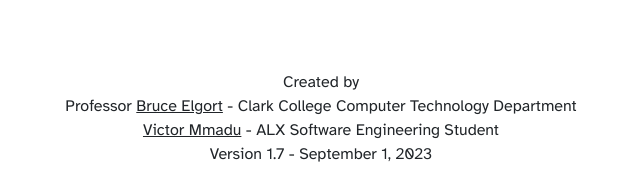
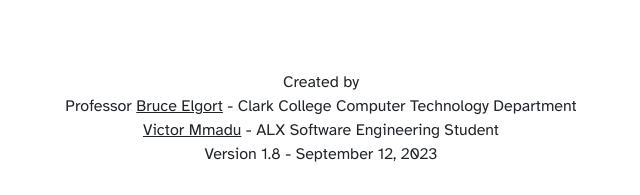
Before and after one commit to belgort/ahe-pay-calculator, a plain HTML site: page pay.html in a window 1280 px wide. Shown: the part 2113-2308 px from the top of the page, 307-947 px from the left. Drawn offline with nearby package versions, Linux system fonts and the light colour scheme.

Commit message:
Updated for caching

```diff
--- a/pay.html
+++ b/pay.html
@@ -261,13 +261,13 @@
                 <div class="col-12">
                     <footer>
                         <p>Created by<br>Professor <a class="text-dark" href="https://www.linkedin.com/in/bruceelgort/" title="Bruce Elgort on LinkedIn">Bruce Elgort</a> - Clark College Computer Technology Department<br><a class="text-dark" href="https://www.linkedin.com/in/victor-mmadu" title="Victor's LinkedIn Profile">Victor Mmadu</a> - ALX Software Engineering Student
-                            <br>Version 1.7 - September 1, 2023
+                            <br>Version 1.8 - September 12, 2023
                         </p>
                     </footer>
                 </div>
             </div>
         </div>
-        <script src="js/script.js"></script>
+        <script src="js/script.js?version=1.8"></script>
 </body>
 
 </html>
```
